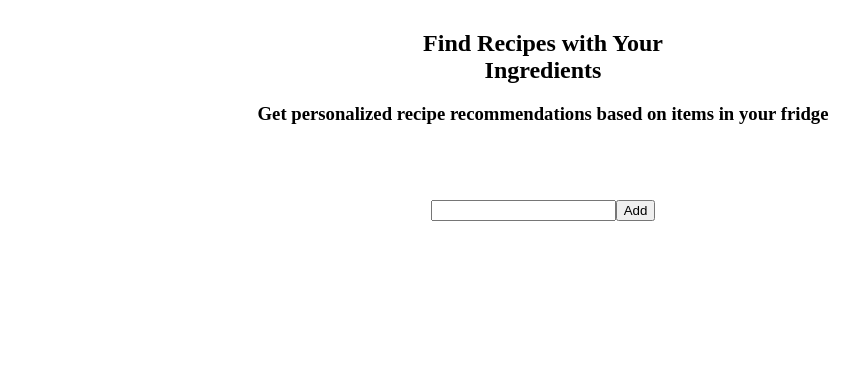
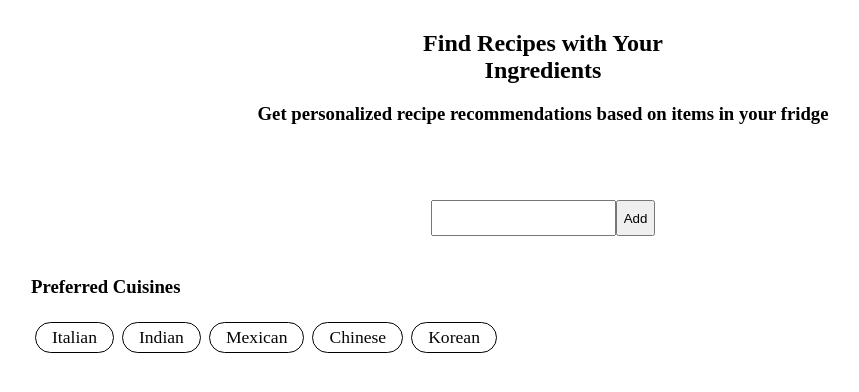
Before and after one commit to AndreiPirHu/RecipeGenerator, a React (Vite) app: page / in a window 1280 px wide. Shown: the top 392 px of the page, without its empty margins (97-956 px from the left). Built offline with nearby package versions, Linux system fonts and the light colour scheme; the HTML template or start-up script is replaced by a standard one.

Commit message:
Added list component that is toggleable

```diff
--- a/src/pages/home/home.css
+++ b/src/pages/home/home.css
@@ -23,15 +23,21 @@ body {
 }
 
 /* CSS for IngredientsList*/
+
 #IngredientsList #input-container {
   display: flex;
   justify-content: center;
 }
 
 #IngredientsList #input-add {
+  height: 30px;
 }
 
-#IngredientsList #list {
+#IngredientsList #input-button {
+}
+
+/*#IngredientsList*/
+#list {
   padding: 0;
   margin: 20px auto;
   list-style: none;
@@ -39,21 +45,23 @@ body {
   flex-wrap: wrap;
   width: 80vw;
 }
-#IngredientsList .list-item {
+/*#IngredientsList*/
+.list-item {
   display: flex;
-  padding: 8px 16px;
+  padding: 4px 16px;
   margin: 4px 4px;
   border-radius: 16px;
   background-color: blue;
   color: white;
   font-size: 1.1rem;
 }
-#IngredientsList .list-item p {
+/*#IngredientsList*/
+.list-item p {
   margin: 0;
 }
 
 #IngredientsList .delete-item {
-  font-size: 2rem;
+  font-size: 1.7rem;
   background-color: transparent;
   border: none;
   color: #bfbfbf99;
@@ -64,3 +72,19 @@ body {
   margin-top: 2px;
   cursor: pointer;
 }
+
+/*CSS FOR TOGGLELIST*/
+
+#ToggleList .list-item {
+  background-color: transparent;
+  color: rgb(5, 5, 5);
+  font-size: 1.1rem;
+  border: 1px solid black;
+}
+
+#ToggleList .toggled {
+  background-color: green;
+  border: none;
+
+  padding: 5px 17px;
+}
--- a/src/pages/home/home.tsx
+++ b/src/pages/home/home.tsx
@@ -1,5 +1,6 @@
 import "./home.css";
 import { IngredientsList } from "./ingredientsList";
+import { ToggleList } from "./toggleList";
 
 export const Home = () => {
   return (
@@ -14,6 +15,8 @@ export const Home = () => {
         </section>
         <section id="ingredients-section">
           <IngredientsList />
+          <h3>Preferred Cuisines</h3>
+          <ToggleList />
         </section>
       </main>
     </div>
--- /dev/null
+++ b/src/pages/home/toggleList.tsx
@@ -0,0 +1,73 @@
+import "./home.css";
+import React, { useEffect, useState } from "react";
+
+type Cuisine = {
+  name: string;
+  toggled: boolean;
+};
+
+export const ToggleList = () => {
+  const [cuisinesList, setCuisinesList] = useState<Cuisine[]>([]);
+  const [nodeList, setNodeList] = useState<React.ReactNode[]>([]);
+
+  let data: Cuisine[] = [
+    { name: "Italian", toggled: false },
+    { name: "Indian", toggled: false },
+    { name: "Mexican", toggled: false },
+    { name: "Chinese", toggled: false },
+    { name: "Korean", toggled: false },
+  ];
+
+  //TODO add cuisines from personalized list that is saved for each user later
+  const addData = () => {
+    console.log(cuisinesList);
+    setNodeList([]);
+    for (let cuisine of cuisinesList) {
+      let newCuisine: React.ReactNode = (
+        <li
+          key={cuisine.name}
+          onClick={() => handleCuisineClick(cuisine.name)}
+          className={`list-item ${cuisine.toggled ? "toggled" : ""}`}
+        >
+          <p>{cuisine.name}</p>
+        </li>
+      );
+      setNodeList((prevState) => {
+        return [prevState, newCuisine];
+      });
+    }
+  };
+
+  const handleCuisineClick = (name: string) => {
+    let index = cuisinesList.findIndex((cuisine) => cuisine.name == name);
+    setCuisinesList((prevState) => {
+      return prevState.map((updatedCuisineList, i) => {
+        if (i === index) {
+          return {
+            ...updatedCuisineList,
+            toggled: !updatedCuisineList.toggled,
+          };
+        }
+        console.log(updatedCuisineList);
+        return updatedCuisineList;
+      });
+    });
+  };
+
+  useEffect(() => {
+    setCuisinesList(data);
+  }, []);
+
+  useEffect(() => {
+    // Run addData after cuisinesList has been updated
+    addData();
+  }, [cuisinesList]);
+
+  return (
+    <div id="ToggleList">
+      <div id="list-container">
+        <ul id="list">{nodeList}</ul>
+      </div>
+    </div>
+  );
+};
```
